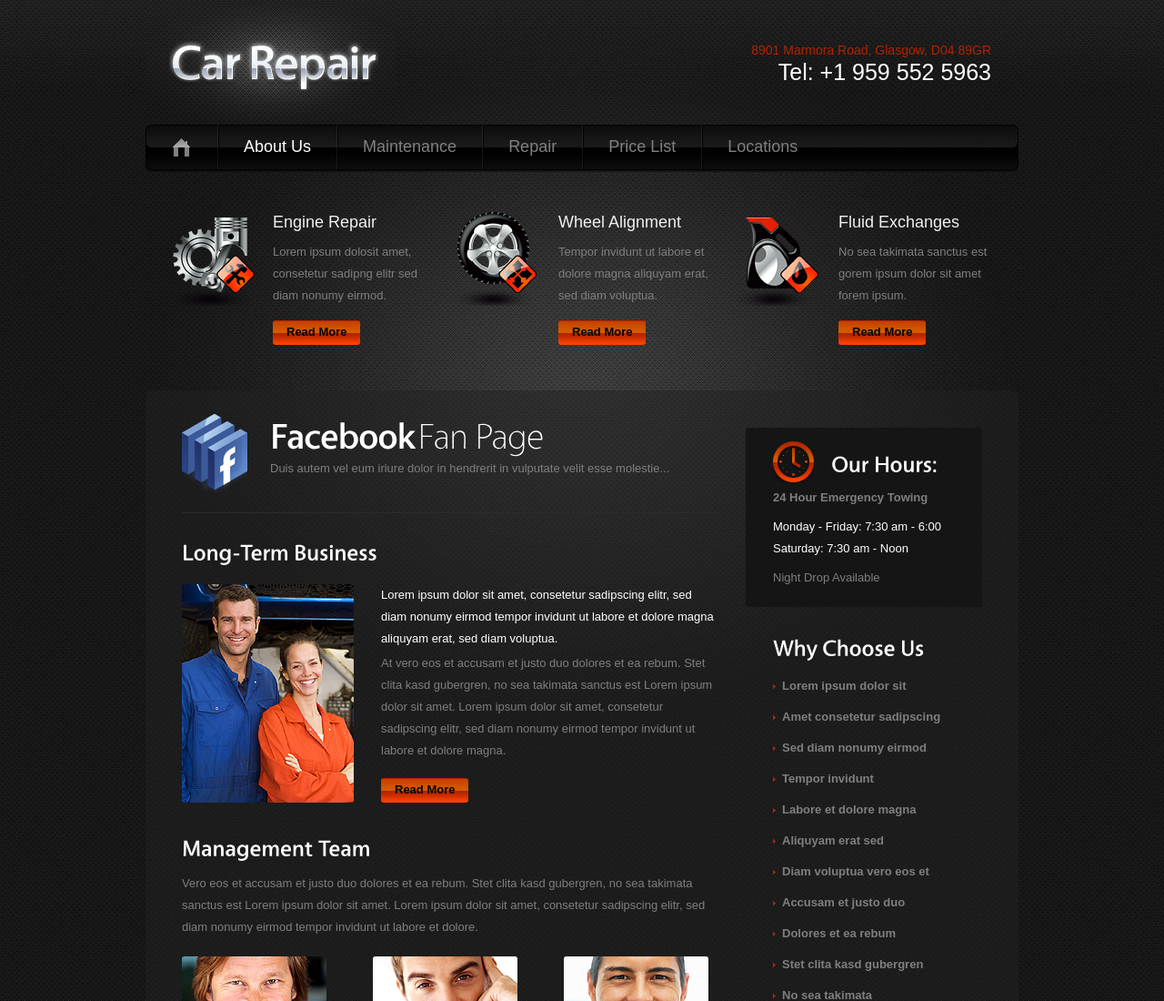
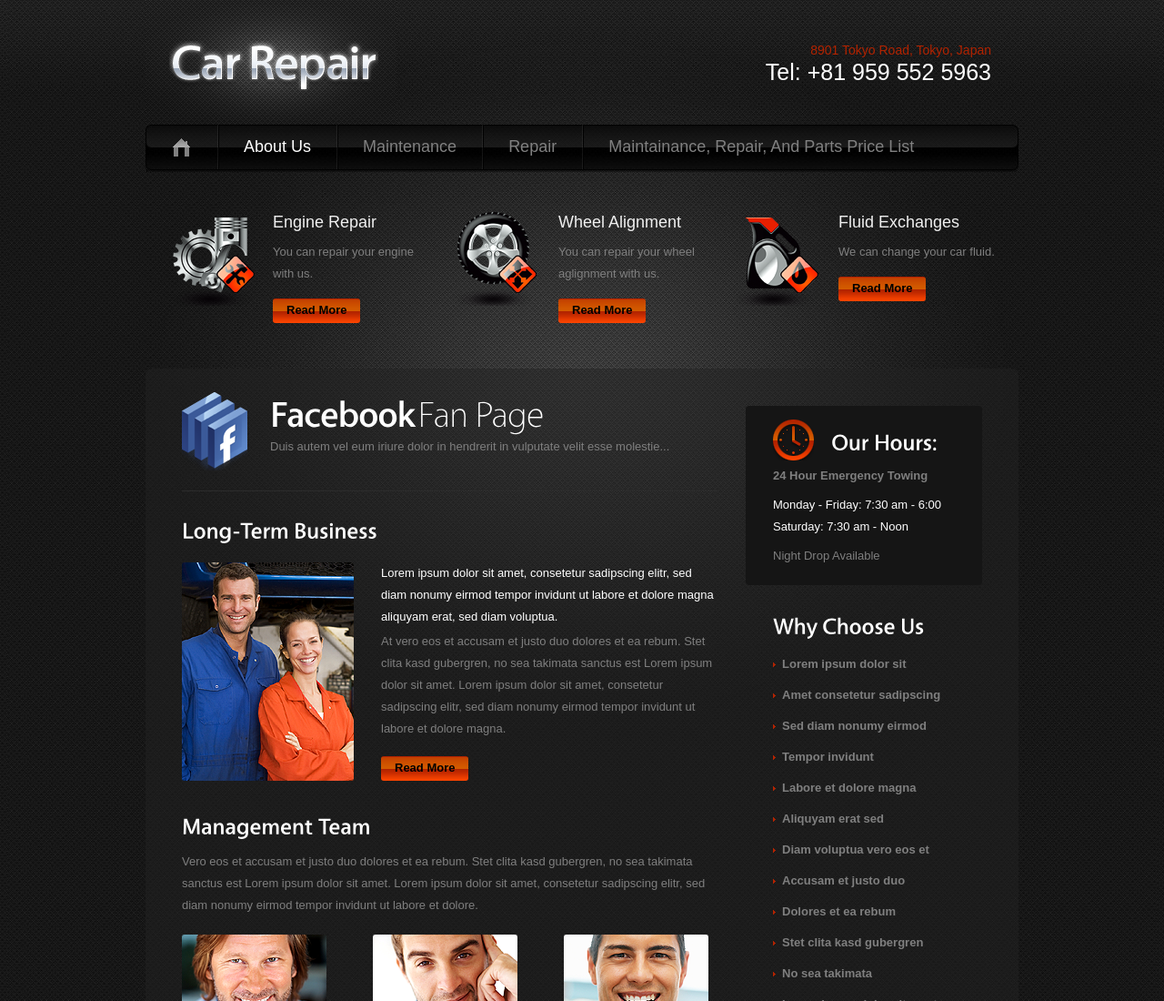
Before and after one commit to sanfjb/Shopping, a plain HTML site: page about.html in a window 1280 px wide. Shown: the top 1100 px of the page at 91% size. Drawn offline with Linux system fonts and the light colour scheme.

Commit message:
Address and lines

```diff
--- a/about.html
+++ b/about.html
@@ -26,7 +26,7 @@
         <div class="wrapper">
           <h1><a href="index.html">Car Repair & Grand Japan Parts</a></h1>
           <div class="fright">
-            <div class="indent"> <span class="address">8901 Marmora Road, Glasgow, D04 89GR</span> <span class="phone">Tel: +1 959 552 5963</span> </div>
+            <div class="indent"> <span class="address">8901 Tokyo Road, Tokyo, Japan</span> <span class="phone">Tel: +81 959 552 5963</span> </div>
           </div>
         </div>
         <nav>
@@ -35,7 +35,7 @@
             <li><a class="active" href="about.html">About Us</a></li>
             <li><a href="maintenance.html">Maintenance </a></li>
             <li><a href="repair.html">Repair</a></li>
-            <li><a href="price.html">Price List</a></li>
+            <li><a href="price.html">Maintainance, Repair, and Parts Price List</a></li>
             <li><a href="locations.html">Locations</a></li>
           </ul>
         </nav>
@@ -51,7 +51,7 @@
                 <figure class="img-indent"><img src="images/page1-img1.png" alt=""></figure>
                 <div class="extra-wrap">
                   <h4>Engine Repair</h4>
-                  <p class="p2">Lorem ipsum dolosit amet, consetetur sadipng elitr sed diam nonumy eirmod.</p>
+                  <p class="p2"> You can repair your engine with us.</p>
                   <a class="button" href="#">Read More</a> </div>
               </div>
             </article>
@@ -60,7 +60,7 @@
                 <figure class="img-indent"><img src="images/page1-img2.png" alt=""></figure>
                 <div class="extra-wrap">
                   <h4>Wheel Alignment</h4>
-                  <p class="p2">Tempor invidunt ut labore et dolore magna aliquyam erat, sed diam voluptua.</p>
+                  <p class="p2"> You can repair your wheel aglignment with us.</p>
                   <a class="button" href="#">Read More</a> </div>
               </div>
             </article>
@@ -69,7 +69,7 @@
                 <figure class="img-indent"><img src="images/page1-img3.png" alt=""></figure>
                 <div class="extra-wrap">
                   <h4>Fluid Exchanges</h4>
-                  <p class="p2">No sea takimata sanctus est gorem ipsum dolor sit amet forem ipsum.</p>
+                  <p class="p2"> We can change your car fluid.</p>
                   <a class="button" href="#">Read More</a> </div>
               </div>
             </article>
```
